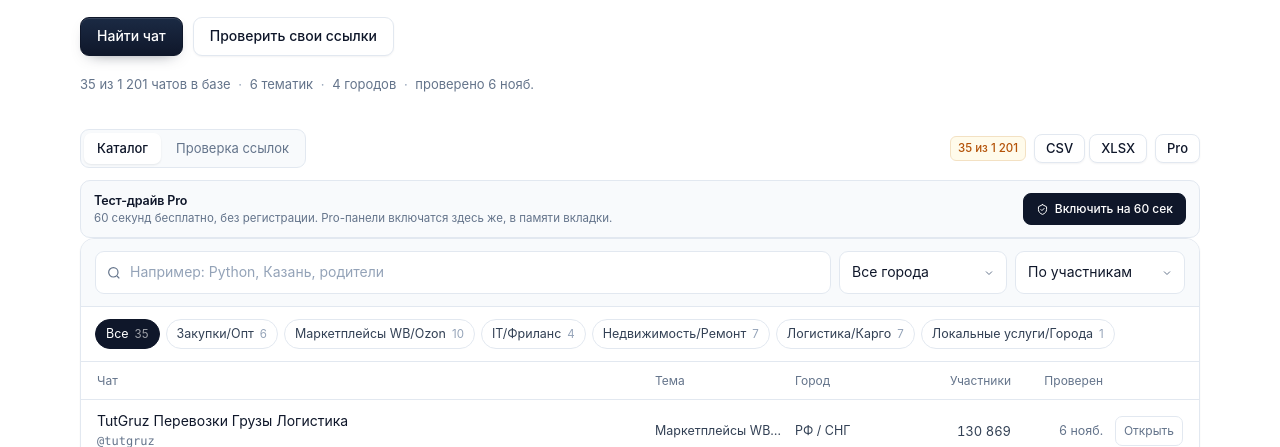
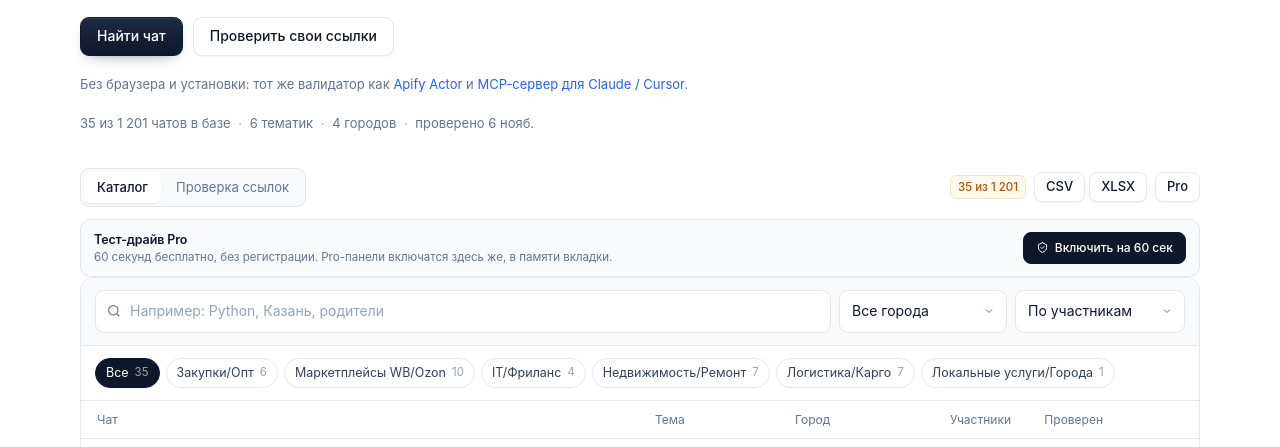
Before and after one commit to 9xj89gzrtw-hue/9xj89gzrtw-hue.github.io, a browser extension: page tg-chats/index.html in a window 1280 px wide. Shown: the part 308-755 px from the top of the page. Drawn offline with Linux system fonts and the light colour scheme.

Commit message:
feat(tg-chats): link the Apify Actor and the MCP server from the hero

```diff
--- a/tg-chats/index.html
+++ b/tg-chats/index.html
@@ -131,6 +131,11 @@
         <a class="btn btn-primary" href="#catalog">Найти чат</a>
         <button class="btn btn-ghost" type="button" id="hero-check">Проверить свои ссылки</button>
       </div>
+      <p class="hero-meta small muted">
+        Без браузера и установки: тот же валидатор как
+        <a href="https://apify.com/debonair_knock_urt/telegram-open-chats-wb-ozon-validator" target="_blank" rel="noopener">Apify Actor</a>
+        и <a href="https://github.com/9xj89gzrtw-hue/telegram-b2b-chat-validator-mcp" target="_blank" rel="noopener">MCP-сервер для Claude / Cursor</a>.
+      </p>
       <p class="hero-meta small muted">
         <span id="stat-count">—</span> чатов в базе
         <span class="dot-sep">·</span> <span id="stat-topics">—</span> тематик
```
